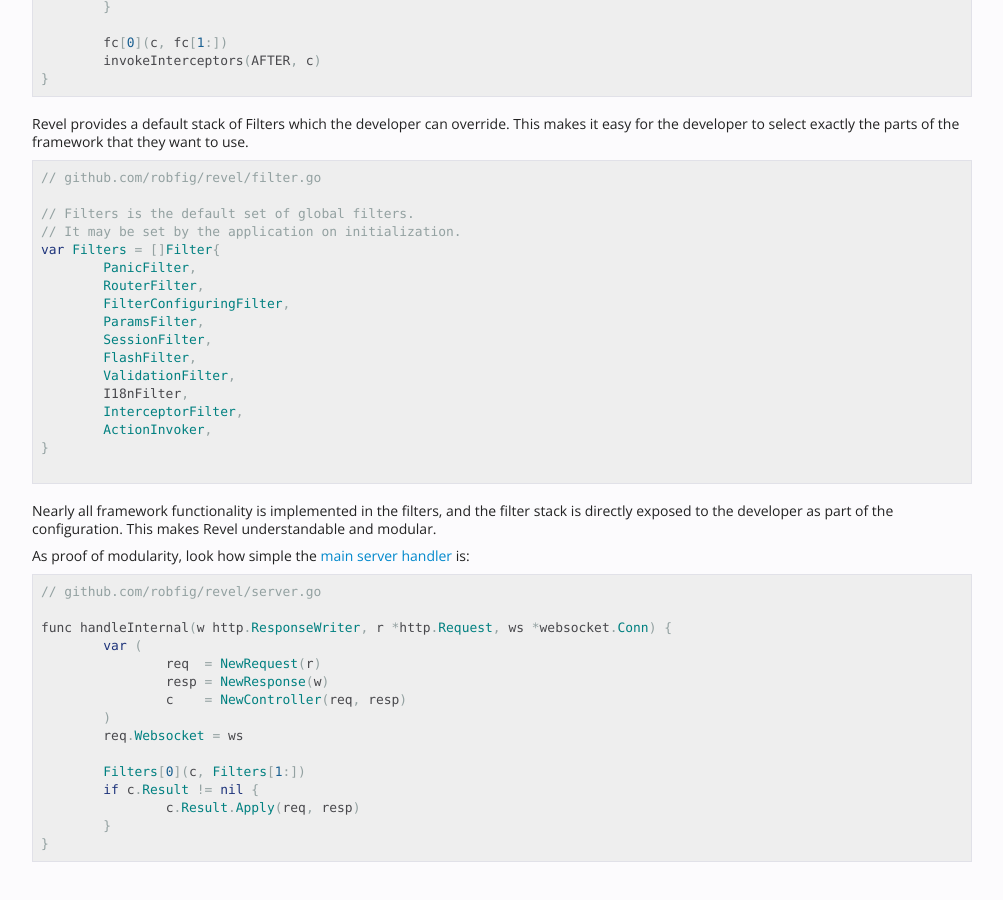
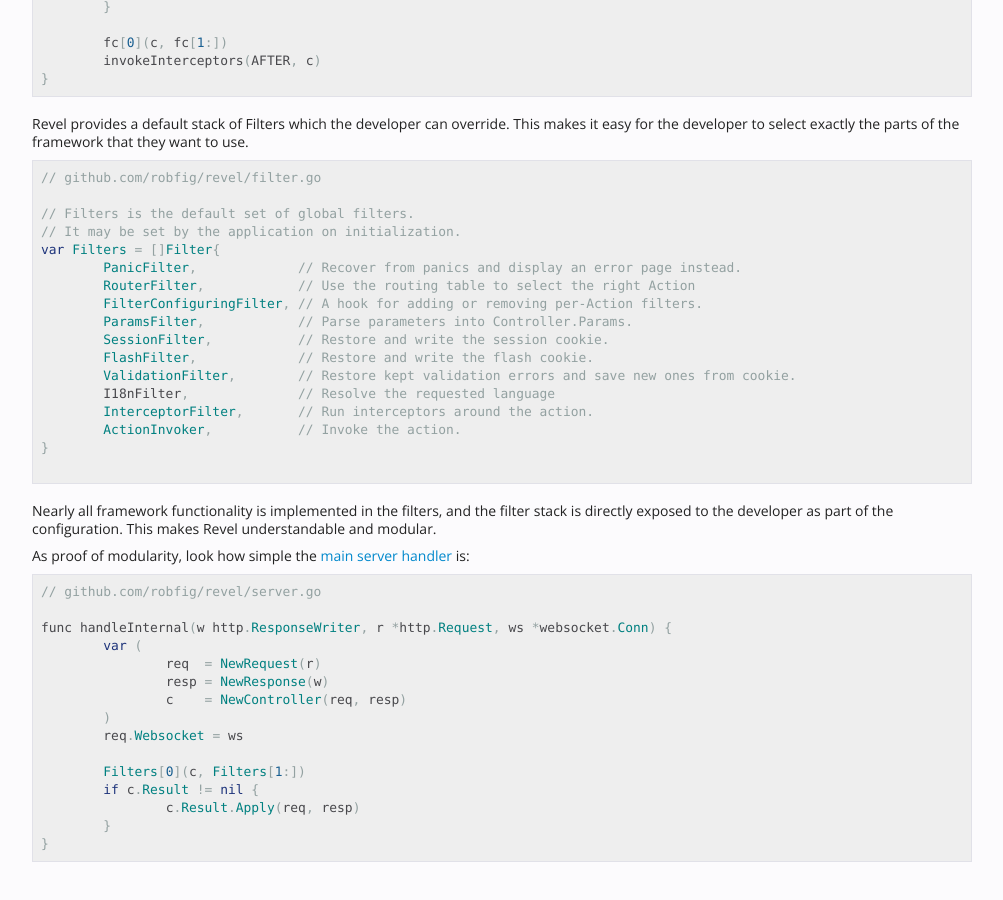
Before and after one commit to revel/revel, a Jekyll site: the page built from index.html, in a window 1280 px wide and 900 px high, scrolled down 5886 px. Shown: the whole window, without its empty margins (138-1141 px from the left). Built offline with Jekyll 4.4.1, drawn with Linux system fonts in a browser that asks for light colours; comment, search, counter and statistics services are not loaded.

Commit message:
index.html: Add comments to Filters

```diff
--- a/index.html
+++ b/index.html
@@ -492,16 +492,16 @@
 // Filters is the default set of global filters.
 // It may be set by the application on initialization.
 var Filters = []Filter{
-	PanicFilter,
-	RouterFilter,
-	FilterConfiguringFilter,
-	ParamsFilter,
-	SessionFilter,
-	FlashFilter,
-	ValidationFilter,
-	I18nFilter,
-	InterceptorFilter,
-	ActionInvoker,
+	PanicFilter,             // Recover from panics and display an error page instead.
+	RouterFilter,            // Use the routing table to select the right Action
+	FilterConfiguringFilter, // A hook for adding or removing per-Action filters.
+	ParamsFilter,            // Parse parameters into Controller.Params.
+	SessionFilter,           // Restore and write the session cookie.
+	FlashFilter,             // Restore and write the flash cookie.
+	ValidationFilter,        // Restore kept validation errors and save new ones from cookie.
+	I18nFilter,              // Resolve the requested language
+	InterceptorFilter,       // Run interceptors around the action.
+	ActionInvoker,           // Invoke the action.
 }
 						</pre>
 
```
